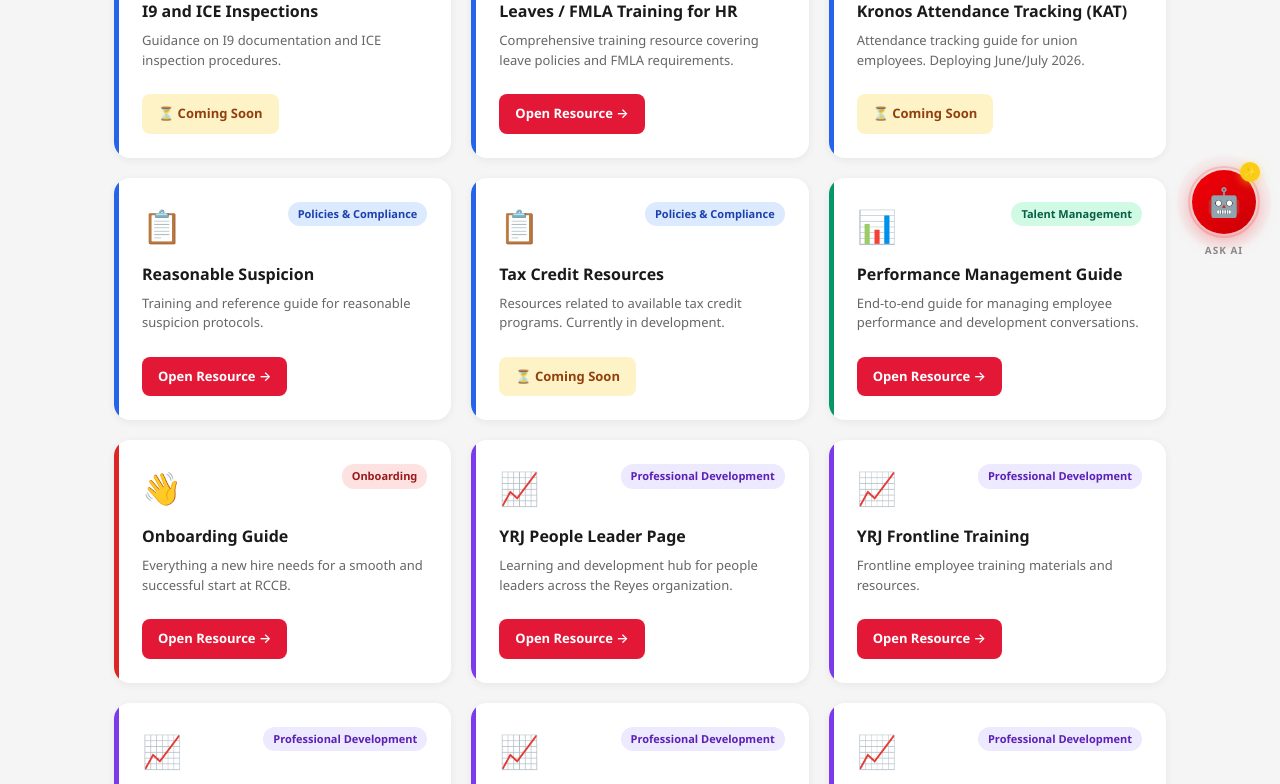
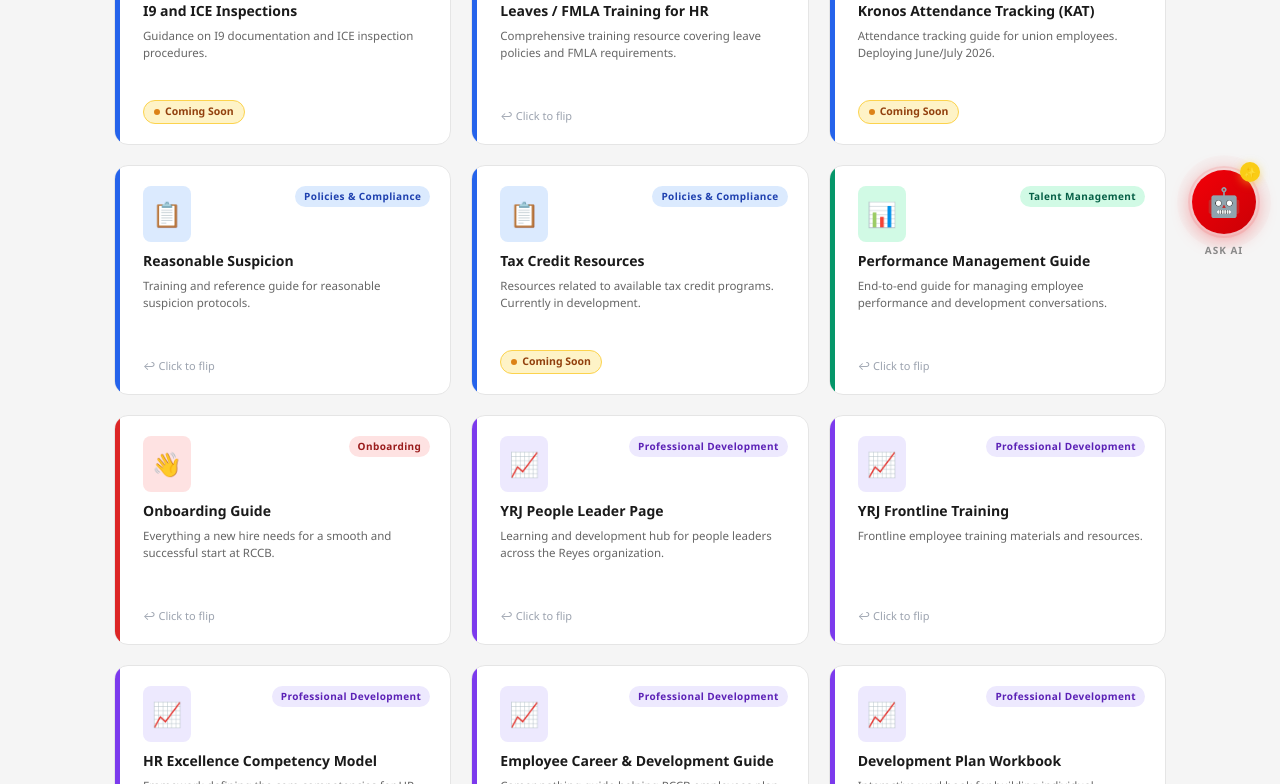
Before and after one commit to Csusteph/hr-resource-library, a plain HTML site: page index.html in a window 1280 px wide. Shown: the part 542-1326 px from the top of the page. Drawn offline with Linux system fonts and the light colour scheme.

```diff
--- a/index.html
+++ b/index.html
@@ -248,92 +248,222 @@
       gap: 20px;
     }
 
-    .card {
-      background: white;
-      border-radius: 16px;
-      overflow: hidden;
-      box-shadow: 0 2px 8px rgba(0,0,0,0.06);
-      transition: all 0.3s;
+    /* ========== FLIP CARD STYLES ========== */
+    .flip-wrap {
+      perspective: 900px;
+      height: 230px;
       cursor: pointer;
-      position: relative;
     }
 
-    .card:hover {
-      transform: translateY(-4px);
-      box-shadow: 0 12px 24px rgba(0,0,0,0.12);
+    .flip-inner {
+      position: relative;
+      width: 100%;
+      height: 100%;
+      transform-style: preserve-3d;
+      transition: transform 0.55s cubic-bezier(0.45, 0.05, 0.25, 1);
     }
 
-    .card-accent {
+    .flip-wrap.flipped .flip-inner {
+      transform: rotateY(180deg);
+    }
+
+    .flip-front,
+    .flip-back {
+      position: absolute;
+      width: 100%;
+      height: 100%;
+      backface-visibility: hidden;
+      -webkit-backface-visibility: hidden;
+      border-radius: 14px;
+      overflow: hidden;
+    }
+
+    .flip-front {
+      background: #fff;
+      border: 1.5px solid #e5e5e5;
+      display: flex;
+      flex-direction: column;
+      padding: 1.25rem;
+      transition: border-color 0.13s, box-shadow 0.13s;
+    }
+
+    .flip-wrap:hover .flip-front {
+      box-shadow: 0 8px 28px rgba(244, 0, 9, 0.12);
+    }
+
+    .flip-wrap.coming-soon:hover .flip-front {
+      border-color: #f0a500;
+      box-shadow: 0 8px 28px rgba(240, 165, 0, 0.10);
+    }
+
+    .flip-back {
+      transform: rotateY(180deg);
+      display: flex;
+      flex-direction: column;
+      padding: 1.25rem;
+    }
+
+    .front-top {
+      display: flex;
+      align-items: flex-start;
+      justify-content: space-between;
+      margin-bottom: 10px;
+      gap: 6px;
+    }
+
+    .book-icon-wrap {
+      width: 48px;
+      height: 56px;
+      border-radius: 8px;
+      display: flex;
+      align-items: center;
+      justify-content: center;
+      font-size: 24px;
+      flex-shrink: 0;
+    }
+
+    .front-tag {
+      font-size: 10px;
+      font-weight: 700;
+      letter-spacing: 0.4px;
+      padding: 3px 9px;
+      border-radius: 999px;
+      white-space: nowrap;
+    }
+
+    .front-title {
+      font-size: 14px;
+      font-weight: 700;
+      color: #1a1a1a;
+      line-height: 1.35;
+      margin-bottom: 6px;
+    }
+
+    .front-desc {
+      font-size: 11.5px;
+      color: #666666;
+      line-height: 1.5;
+      flex: 1;
+      overflow: hidden;
+      display: -webkit-box;
+      -webkit-line-clamp: 2;
+      -webkit-box-orient: vertical;
+    }
+
+    .flip-hint {
+      margin-top: auto;
+      padding-top: 8px;
+      font-size: 11px;
+      color: #9ca3af;
+      display: flex;
+      align-items: center;
+      gap: 4px;
+    }
+
+    .coming-soon-badge {
+      display: inline-flex;
+      align-items: center;
+      gap: 5px;
+      background: #FEF3C7;
+      color: #92400E;
+      border: 1px solid #FCD34D;
+      border-radius: 999px;
+      font-size: 10.5px;
+      font-weight: 700;
+      padding: 3px 10px;
+      margin-top: auto;
+      width: fit-content;
+    }
+
+    .cs-dot {
+      width: 6px;
+      height: 6px;
+      border-radius: 50%;
+      background: #D97706;
+      animation: pulse 1.6s ease-in-out infinite;
+    }
+
+    .color-bar {
       position: absolute;
       left: 0;
       top: 0;
       bottom: 0;
       width: 5px;
+      border-radius: 14px 0 0 14px;
     }
 
-    .card-content {
-      padding: 24px;
-      padding-left: 28px;
+    .back-label {
+      font-size: 10px;
+      font-weight: 700;
+      letter-spacing: 1.2px;
+      color: rgba(255, 255, 255, 0.6);
+      text-transform: uppercase;
+      margin-bottom: 6px;
     }
 
-    .card-header {
-      display: flex;
-      align-items: flex-start;
-      justify-content: space-between;
-      margin-bottom: 12px;
-    }
-
-    .card-icon {
-      font-size: 32px;
-    }
-
-    .card-tag {
-      padding: 4px 10px;
-      border-radius: 12px;
-      font-size: 11px;
-      font-weight: 600;
-    }
-
-    .card-title {
-      font-size: 16px;
-      font-weight: 700;
-      color: #1a1a1a;
+    .back-title {
+      font-size: 15px;
+      font-weight: 800;
+      color: #fff;
+      line-height: 1.3;
       margin-bottom: 8px;
     }
 
-    .card-desc {
-      font-size: 13px;
-      color: #666;
-      line-height: 1.5;
-      margin-bottom: 16px;
+    .back-desc {
+      font-size: 12px;
+      color: rgba(255, 255, 255, 0.85);
+      line-height: 1.6;
+      flex: 1;
     }
 
-    .card-btn {
-      display: inline-flex;
-      align-items: center;
-      gap: 6px;
-      padding: 10px 16px;
-      border-radius: 8px;
-      font-size: 13px;
-      font-weight: 600;
-      text-decoration: none;
-      transition: all 0.2s;
-      margin-top: 8px;
+    .back-actions {
+      display: flex;
+      gap: 8px;
+      margin-top: 12px;
     }
 
-    .card-btn.live {
-      background: #E31837;
-      color: white;
+    .btn-open {
+      flex: 1;
+      padding: 9px 0;
+      border-radius: 999px;
+      background: #fff;
+      font-size: 12.5px;
+      font-weight: 700;
+      border: none;
+      cursor: pointer;
+      font-family: inherit;
+      text-align: center;
+      text-decoration: none;
+      display: flex;
+      align-items: center;
+      justify-content: center;
+      gap: 5px;
+      transition: background 0.12s, opacity 0.12s;
     }
 
-    .card-btn.live:hover {
-      background: #c41530;
+    .btn-open:hover {
+      opacity: 0.9;
     }
 
-    .card-btn.pending {
-      background: #FEF3C7;
-      color: #92400E;
-      cursor: not-allowed;
+    .btn-open.amber-btn {
+      color: #7a5200;
+    }
+
+    .btn-back {
+      padding: 9px 14px;
+      border-radius: 999px;
+      background: rgba(255, 255, 255, 0.15);
+      color: #fff;
+      font-size: 12px;
+      font-weight: 600;
+      border: 1.5px solid rgba(255, 255, 255, 0.3);
+      cursor: pointer;
+      font-family: inherit;
+      transition: background 0.12s;
+    }
+
+    .btn-back:hover {
+      background: rgba(255, 255, 255, 0.25);
     }
 
     /* Footer */
@@ -344,24 +474,25 @@
       font-size: 13px;
     }
 
-    /* Category Colors */
-    .cat-policies { background: #DBEAFE; color: #1E40AF; }
-    .cat-policies-accent { background: #2563EB; }
-    .cat-talent-mgmt { background: #D1FAE5; color: #065F46; }
-    .cat-talent-mgmt-accent { background: #059669; }
-    .cat-onboarding { background: #FEE2E2; color: #991B1B; }
-    .cat-onboarding-accent { background: #DC2626; }
-    .cat-professional { background: #EDE9FE; color: #5B21B6; }
-    .cat-professional-accent { background: #7C3AED; }
-    .cat-engagement { background: #FEF3C7; color: #92400E; }
-    .cat-engagement-accent { background: #D97706; }
-    .cat-acquisition { background: #FCE7F3; color: #9D174D; }
-    .cat-acquisition-accent { background: #DB2777; }
+    /* Animations */
+    @keyframes fadeInUp {
+      from {
+        opacity: 0;
+        transform: translateY(10px);
+      }
+      to {
+        opacity: 1;
+        transform: translateY(0);
+      }
+    }
 
-    /* Animations */
-    @keyframes fadeIn {
-      from { opacity: 0; transform: translateY(10px); }
-      to { opacity: 1; transform: translateY(0); }
+    .fade-in {
+      animation: fadeInUp 0.22s ease both;
+    }
+
+    @keyframes pulse {
+      0%, 100% { opacity: 1; }
+      50% { opacity: 0.3; }
     }
 
     @keyframes ping {
@@ -371,18 +502,9 @@
       }
     }
 
-    @keyframes pulse {
-      0%, 100% { opacity: 1; }
-      50% { opacity: 0.5; }
-    }
-
     @keyframes bounce {
       0%, 100% { transform: translateY(0); }
       50% { transform: translateY(-4px); }
-    }
-
-    .card {
-      animation: fadeIn 0.4s ease-out forwards;
     }
 
     /* AI Bot Styles */
@@ -550,11 +672,6 @@
       color: #888;
       text-transform: uppercase;
       letter-spacing: 1px;
-      transition: opacity 0.3s;
-    }
-
-    .ai-bot-container:hover .ai-bot-label {
-      opacity: 1;
     }
 
     /* Modal Styles */
@@ -581,7 +698,7 @@
       border-radius: 16px;
       width: 90%;
       max-width: 700px;
-      max-height: 85vh;
+      max-height: 90vh;
       overflow: hidden;
       transform: scale(0.95);
       transition: transform 0.3s;
@@ -647,7 +764,7 @@
     }
 
     .modal-body {
-      height: 500px;
+      height: 600px;
     }
 
     .modal-body iframe {
@@ -698,7 +815,7 @@
       <div class="hero-row">
         <div class="hero-text">
           <h1>HR SearchBar</h1>
-          <p>Your one-stop shop for HR guides, toolkits, and booklets. Click a card to explore — then open the resource with one click.</p>
+          <p>Your one-stop shop for HR guides, toolkits, and booklets. Flip a card to explore — then open the resource with one click.</p>
         </div>
         <div class="stats">
           <div class="stat-card">
@@ -750,7 +867,6 @@
 
   <!-- AI Assistant Bot -->
   <div class="ai-bot-container">
-    <!-- Tooltip -->
     <div class="ai-bot-tooltip">
       <div class="ai-bot-tooltip-header">
         <div class="ai-bot-tooltip-icon">🤖</div>
@@ -761,14 +877,10 @@
       </div>
       <div class="ai-bot-tooltip-content">
         <p>Need help finding a resource or have an HR question? Chat with our AI assistant!</p>
-        <div class="ai-bot-tooltip-cta">
-          💬 Click to start chatting →
-        </div>
+        <div class="ai-bot-tooltip-cta">💬 Click to start chatting →</div>
       </div>
       <div class="ai-bot-tooltip-arrow"></div>
     </div>
-
-    <!-- Bot Button -->
     <button class="ai-bot-button" onclick="openAIChat()">
       <div class="ai-bot-ping"></div>
       <div class="ai-bot-ring"></div>
@@ -778,7 +890,7 @@
     <div class="ai-bot-label">Ask AI</div>
   </div>
 
-  <!-- Request Resource Modal -->
+  <!-- Request Resource Modal with Microsoft Form -->
   <div class="modal-overlay" id="modalOverlay" onclick="closeModal(event)">
     <div class="modal" onclick="event.stopPropagation()">
       <div class="modal-header">
@@ -789,10 +901,10 @@
             <p>Submit your request via the form below</p>
           </div>
         </div>
-        <button class="modal-close" onclick="closeModal()">&times;</button>
+        <button class="modal-close" onclick="closeModal()">×</button>
       </div>
       <div class="modal-body">
-        https://reyesholdings.sharepoint.com/:l:/t/ta-rccb/JADuG5xfI83MQ6Hg3I6HKwomAdO9WFgS4KJadiDGa5Y7wQM?nav=YWQ4MDBjYjEtNDMxYi00ZTE4LWIwOTQtOGRiNjNlYTU2NDJk
+        https://forms.cloud.microsoft/r/vCewsNTEWv
       </div>
     </div>
   </div>
@@ -839,13 +951,13 @@
       "Talent Acquisition": "🔍",
     };
 
-    const categoryClasses = {
-      "Policies & Compliance": { tag: "cat-policies", accent: "cat-policies-accent" },
-      "Talent Management": { tag: "cat-talent-mgmt", accent: "cat-talent-mgmt-accent" },
-      "Onboarding": { tag: "cat-onboarding", accent: "cat-onboarding-accent" },
-      "Professional Development": { tag: "cat-professional", accent: "cat-professional-accent" },
-      "Engagement & Recognition": { tag: "cat-engagement", accent: "cat-engagement-accent" },
-      "Talent Acquisition": { tag: "cat-acquisition", accent: "cat-acquisition-accent" },
+    const tagStyles = {
+      "Policies & Compliance": { bg: "#DBEAFE", color: "#1E40AF", accent: "#2563EB" },
+      "Talent Management": { bg: "#D1FAE5", color: "#065F46", accent: "#059669" },
+      "Onboarding": { bg: "#FEE2E2", color: "#991B1B", accent: "#DC2626" },
+      "Professional Development": { bg: "#EDE9FE", color: "#5B21B6", accent: "#7C3AED" },
+      "Engagement & Recognition": { bg: "#FEF3C7", color: "#92400E", accent: "#D97706" },
+      "Talent Acquisition": { bg: "#FCE7F3", color: "#9D174D", accent: "#DB2777" },
     };
 
     let currentFilter = "All";
@@ -871,27 +983,58 @@
       document.getElementById('resultsCount').textContent = filtered.length;
 
       grid.innerHTML = filtered.map((resource, index) => {
-        const catClass = categoryClasses[resource.topic] || { tag: '', accent: '' };
+        const style = tagStyles[resource.topic] || { bg: '#eee', color: '#333', accent: '#666' };
         const icon = topicIcons[resource.topic] || '📄';
+        const isLive = resource.status === 'live';
 
         return `
-          <div class="card" style="animation-delay: ${index * 0.05}s">
-            <div class="card-accent ${catClass.accent}"></div>
-            <div class="card-content">
-              <div class="card-header">
-                <span class="card-icon">${icon}</span>
-                <span class="card-tag ${catClass.tag}">${resource.topic}</span>
+          <div class="flip-wrap fade-in ${!isLive ? 'coming-soon' : ''}" style="animation-delay: ${index * 0.04}s" data-id="${resource.id}">
+            <div class="flip-inner">
+              <!-- FRONT -->
+              <div class="flip-front" onclick="flipCard(${resource.id})">
+                <div class="color-bar" style="background-color: ${style.accent}"></div>
+                <div class="front-top" style="padding-left: 8px;">
+                  <div class="book-icon-wrap" style="background: ${style.bg}">${icon}</div>
+                  <span class="front-tag" style="background: ${style.bg}; color: ${style.color}">${resource.topic}</span>
+                </div>
+                <div class="front-title" style="padding-left: 8px;">${resource.title}</div>
+                <div class="front-desc" style="padding-left: 8px;">${resource.desc}</div>
+                ${isLive ?
+                  `<div class="flip-hint" style="padding-left: 8px;">↩ Click to flip</div>` :
+                  `<div class="coming-soon-badge" style="margin-left: 8px;"><span class="cs-dot"></span>Coming Soon</div>`
+                }
               </div>
-              <h3 class="card-title">${resource.title}</h3>
-              <p class="card-desc">${resource.desc}</p>
-              ${resource.status === 'live' && resource.url ?
-                `<a href="${resource.url}" target="_blank" class="card-btn live">Open Resource →</a>` :
-                `<span class="card-btn pending">⏳ Coming Soon</span>`
-              }
+              <!-- BACK -->
+              <div class="flip-back" style="background-color: ${isLive ? style.accent : '#7a5200'}">
+                <div class="back-label">${isLive ? 'HR Resource' : 'In Development'}</div>
+                <div class="back-title">${resource.title}</div>
+                <div class="back-desc">${resource.desc} ${isLive ? 'Click "Open" to launch the full resource.' : 'This resource is currently being developed and will be available soon.'}</div>
+                <div class="back-actions">
+                  ${isLive ?
+                    `<a href="${resource.url || '#'}" target="_blank" class="btn-open" style="color: ${style.accent}" onclick="event.stopPropagation()">Open resource →</a>` :
+                    `<button class="btn-open amber-btn" disabled style="opacity: 0.7; cursor: default;">Coming soon</button>`
+                  }
+                  <button class="btn-back" onclick="event.stopPropagation(); unflipCard(${resource.id})">↩ Back</button>
+                </div>
+              </div>
             </div>
           </div>
         `;
       }).join('');
+    }
+
+    function flipCard(id) {
+      const card = document.querySelector(`.flip-wrap[data-id="${id}"]`);
+      if (card) {
+        card.classList.add('flipped');
+      }
+    }
+
+    function unflipCard(id) {
+      const card = document.querySelector(`.flip-wrap[data-id="${id}"]`);
+      if (card) {
+        card.classList.remove('flipped');
+      }
     }
 
     // Search
```
